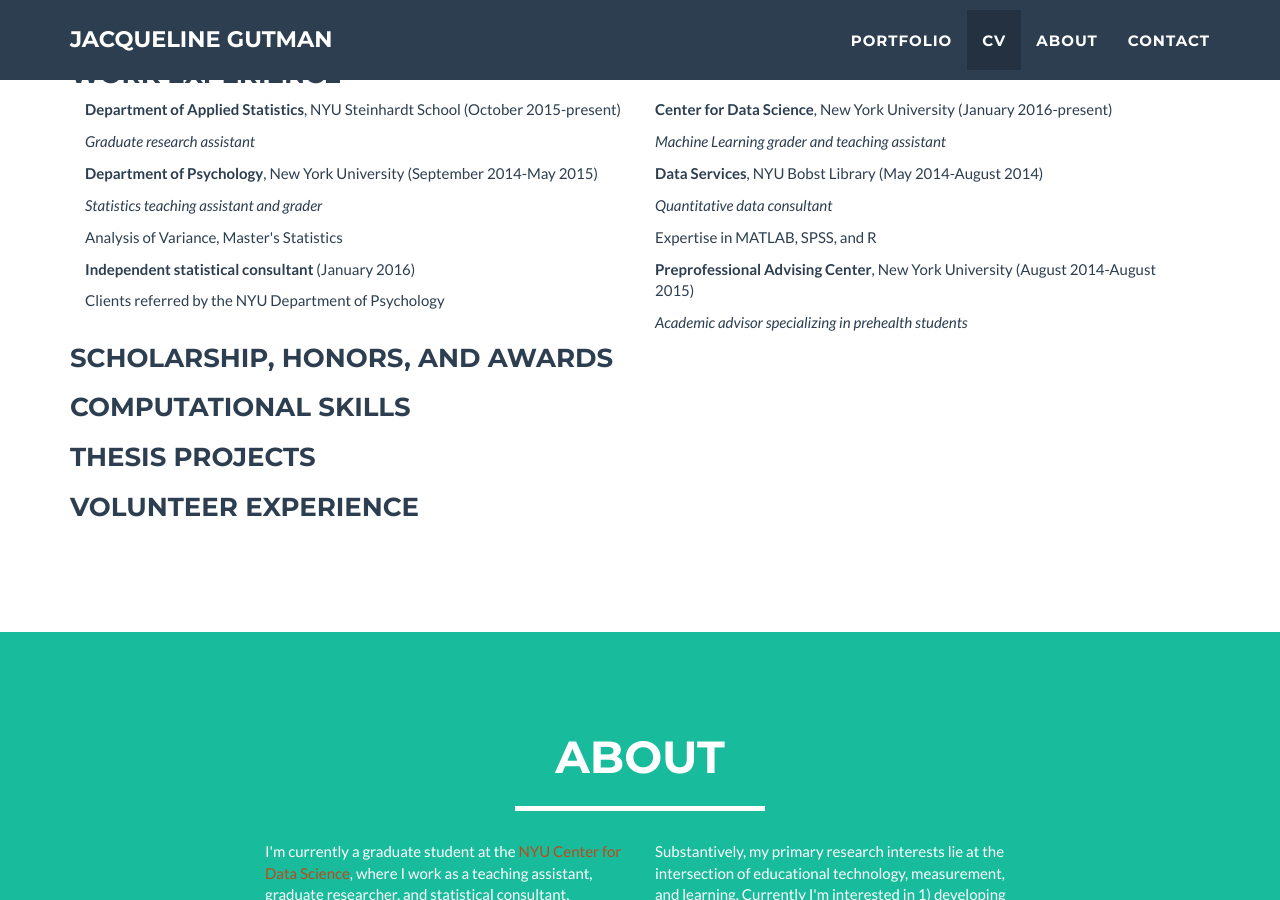
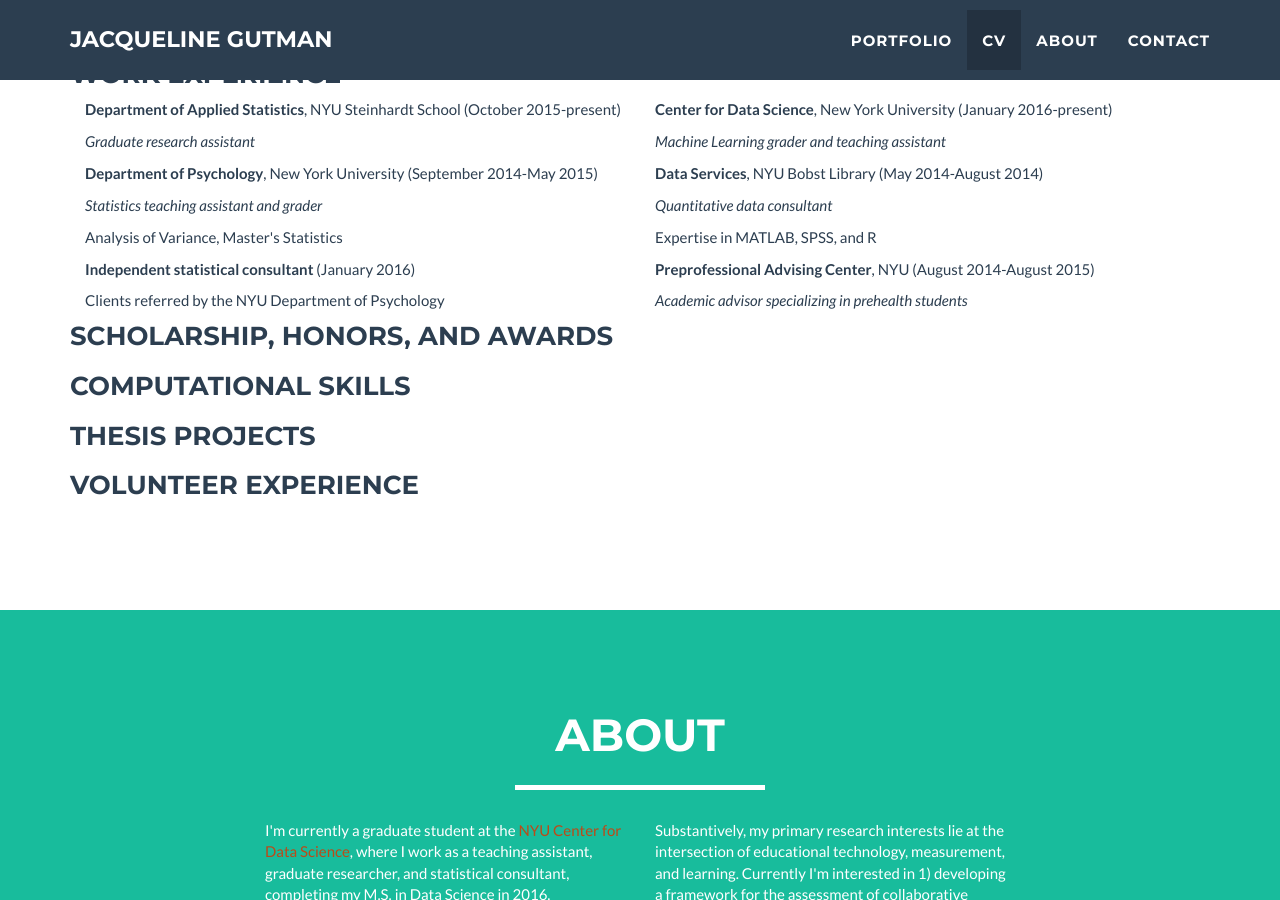
Before and after one commit to jgutman/jgutman.github.io, a Jekyll site: the page built from index.html, in a window 1280 px wide and 900 px high, scrolled down 2110 px. Built offline with Jekyll 4.4.1, drawn with Linux system fonts in a browser that asks for light colours.

Commit message:
this is awful

```diff
--- a/_includes/cv.html
+++ b/_includes/cv.html
@@ -56,7 +56,7 @@
                  <p.small> Clients referred by the NYU Department of Psychology </p>
                 </div>
                 <div class="col-sm-6">
-                  <p.small><b>Preprofessional Advising Center</b>, New York University (August 2014-August 2015)</p>
+                  <p.small><b>Preprofessional Advising Center</b>, NYU (August 2014-August 2015)</p>
                  <p.small> <i> Academic advisor specializing in prehealth students</i> </p>
                 </div>
               <div>
```
Also changed, not shown: 8 other files.
